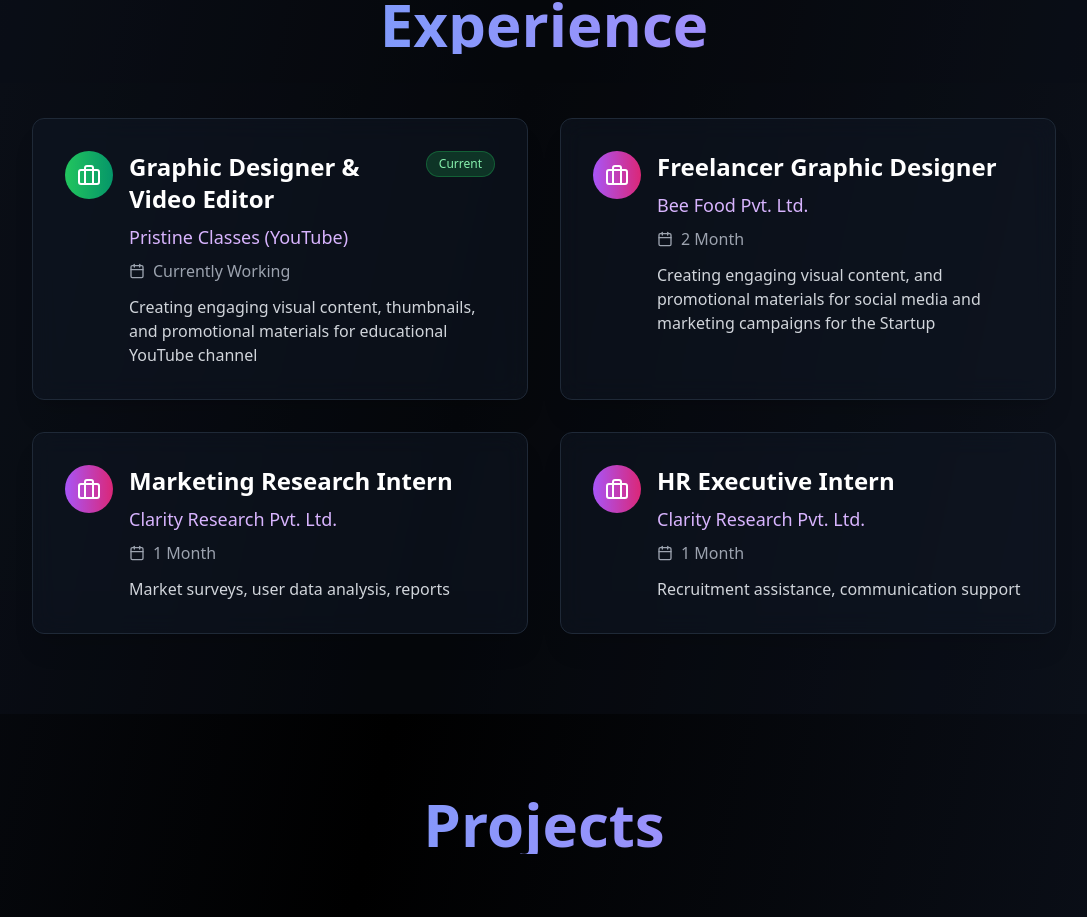
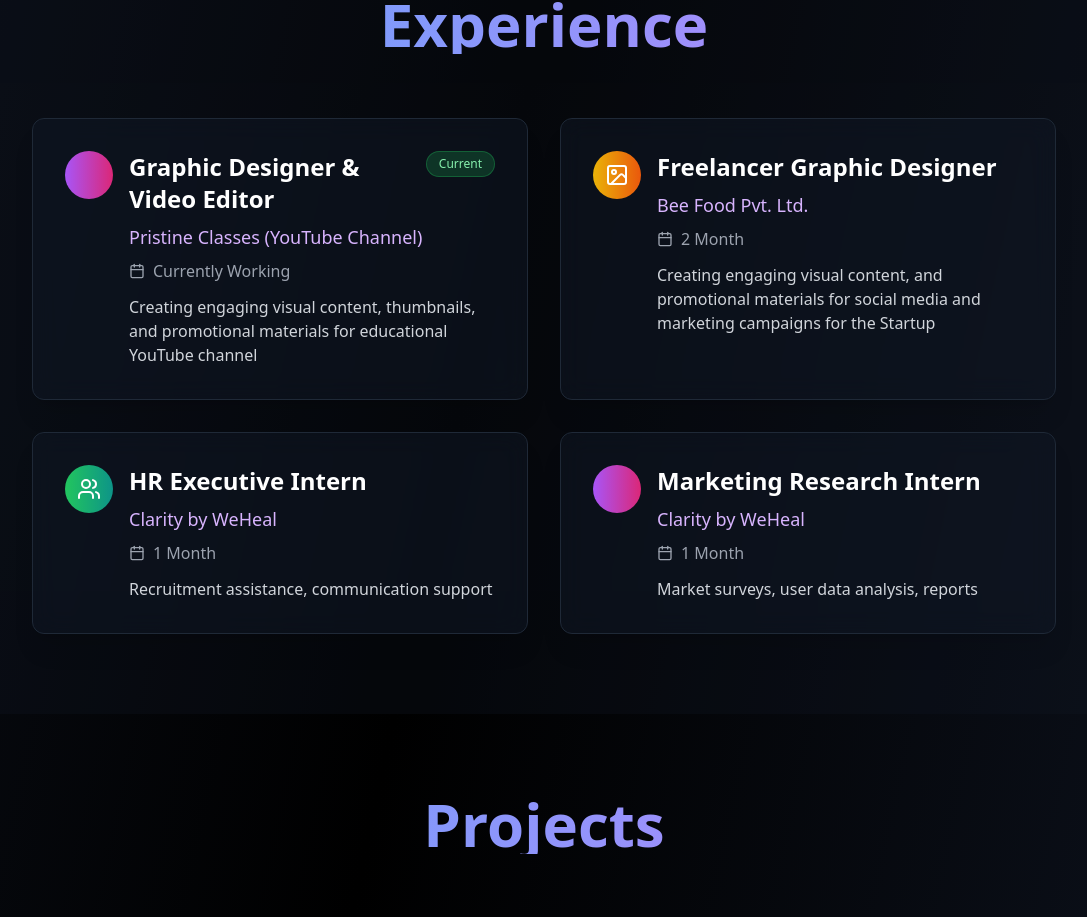
Before and after one commit to ishubham1312/portfolio, a React (Vite) app: page / in a window 1280 px wide. Shown: the part 2966-3883 px from the top of the page, without its empty margins (96-1183 px from the left). Built offline with nearby package versions, Linux system fonts and the light colour scheme.

Commit message:
New changes

```diff
--- a/src/components/Internships.tsx
+++ b/src/components/Internships.tsx
@@ -1,11 +1,11 @@
 import React from 'react';
 import { motion } from 'framer-motion';
-import { Briefcase, Calendar } from 'lucide-react';
+import { Briefcase, Calendar, Video, Image, Users } from 'lucide-react';
 
 const Internships: React.FC = () => {
   const experiences = [
     {
-      company: "Pristine Classes (YouTube)",
+      company: "Pristine Classes (YouTube Channel)",
       role: "Graphic Designer & Video Editor",
       duration: "Currently Working",
       description: "Creating engaging visual content, thumbnails, and promotional materials for educational YouTube channel",
@@ -20,19 +20,20 @@ const Internships: React.FC = () => {
 
     },
     {
-      company: "Clarity Research Pvt. Ltd.",
+      company: "Clarity by WeHeal",
+      role: "HR Executive Intern",
+      duration: "1 Month",
+      description: "Recruitment assistance, communication support",
+      status: "completed"
+    },
+    {
+      company: "Clarity by WeHeal",
       role: "Marketing Research Intern",
       duration: "1 Month",
       description: "Market surveys, user data analysis, reports",
       status: "completed"
-    },
-    {
-      company: "Clarity Research Pvt. Ltd.",
-      role: "HR Executive Intern",
-      duration: "1 Month",
-      description: "Recruitment assistance, communication support",
-      status: "completed"
     }
+
   ];
 
   return (
@@ -64,11 +65,15 @@ const Internships: React.FC = () => {
               <div className="flex items-start gap-4">
                 <div className="flex-shrink-0">
                   <div className={`w-12 h-12 bg-gradient-to-r ${
-                    experience.status === 'current'
-                      ? 'from-green-500 to-emerald-600'
-                      : 'from-purple-500 to-pink-600'
+                    experience.company === 'Pristine Classes (YouTube)' ? 'from-blue-500 to-purple-600' :
+                    experience.company === 'Bee Food Pvt. Ltd.' ? 'from-yellow-500 to-orange-600' :
+                    experience.role === 'HR Executive Intern' ? 'from-green-500 to-teal-600' :
+                    'from-purple-500 to-pink-600'
                   } rounded-full flex items-center justify-center`}>
-                    <Briefcase size={24} className="text-white" />
+                    {experience.company === 'Pristine Classes (YouTube)' && <Video size={24} className="text-white" />}
+                    {experience.company === 'Bee Food Pvt. Ltd.' && <Image size={24} className="text-white" />}
+                    {experience.role === 'HR Executive Intern' && <Users size={24} className="text-white" />}
+                    {experience.company === 'Clarity Research Pvt. Ltd.' && experience.role !== 'HR Executive Intern' && <Briefcase size={24} className="text-white" />}
                   </div>
                 </div>
                 <div className="flex-1">
```
